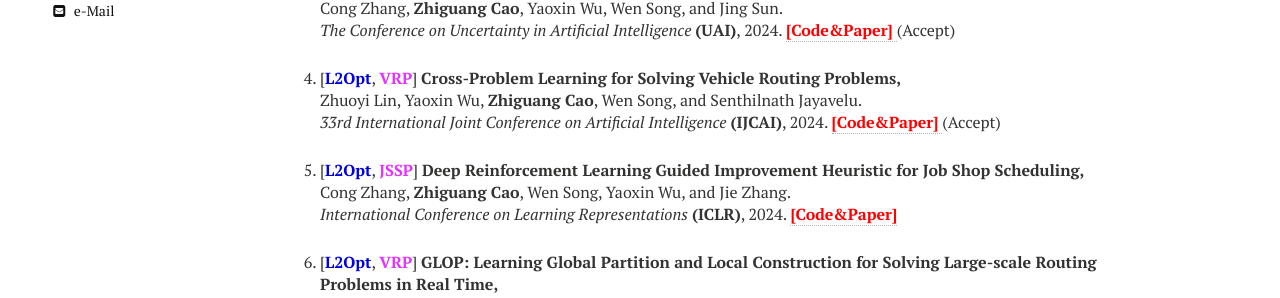
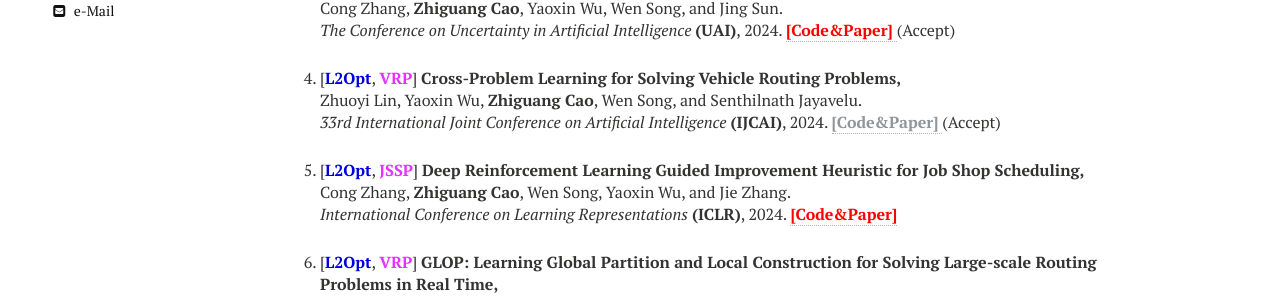
Before and after one commit to zhiguangcaosg/zhiguangcaosg.github.io, a Jekyll site: the page built from publications.md, in a window 1280 px wide. Shown: the part 450-748 px from the top of the page. Built offline with Jekyll 4.4.1, drawn with Linux system fonts in a browser that asks for light colours; nearby versions of some CDN libraries.

Commit message:
Update publications.html

```diff
--- a/_layouts/publications.html
+++ b/_layouts/publications.html
@@ -119,7 +119,7 @@ div.bibtex pre { font-size: 75%; overflow: auto;  width: 100%; padding: 0em 0em;
 <p>
 [<font color="#0000E3"><b>L2Opt</b></font>, <font color="#E333FF"><b>VRP</b></font>] <b>Cross-Problem Learning for Solving Vehicle Routing Problems,</b>
 <br> Zhuoyi Lin, Yaoxin Wu, <b>Zhiguang Cao</b>,  Wen Song, and Senthilnath Jayavelu.<br>
-<i> 33rd International Joint Conference on Artificial Intelligence</i> <b>(IJCAI)</b>, 2024. <a href="https://github.com/Zhuoyi-Lin/Cross_problem_learning" target="_blank"> <font color="#FF0000"><b>[Code&Paper]</b> </font></a> (Accept)
+<i> 33rd International Joint Conference on Artificial Intelligence</i> <b>(IJCAI)</b>, 2024. <a href="https://zhiguangcaosg.github.io/publications/"> <font color="#8F959A"><b>[Code&Paper]</b> </font></a> (Accept)
 </p>
 </li>
 
```
